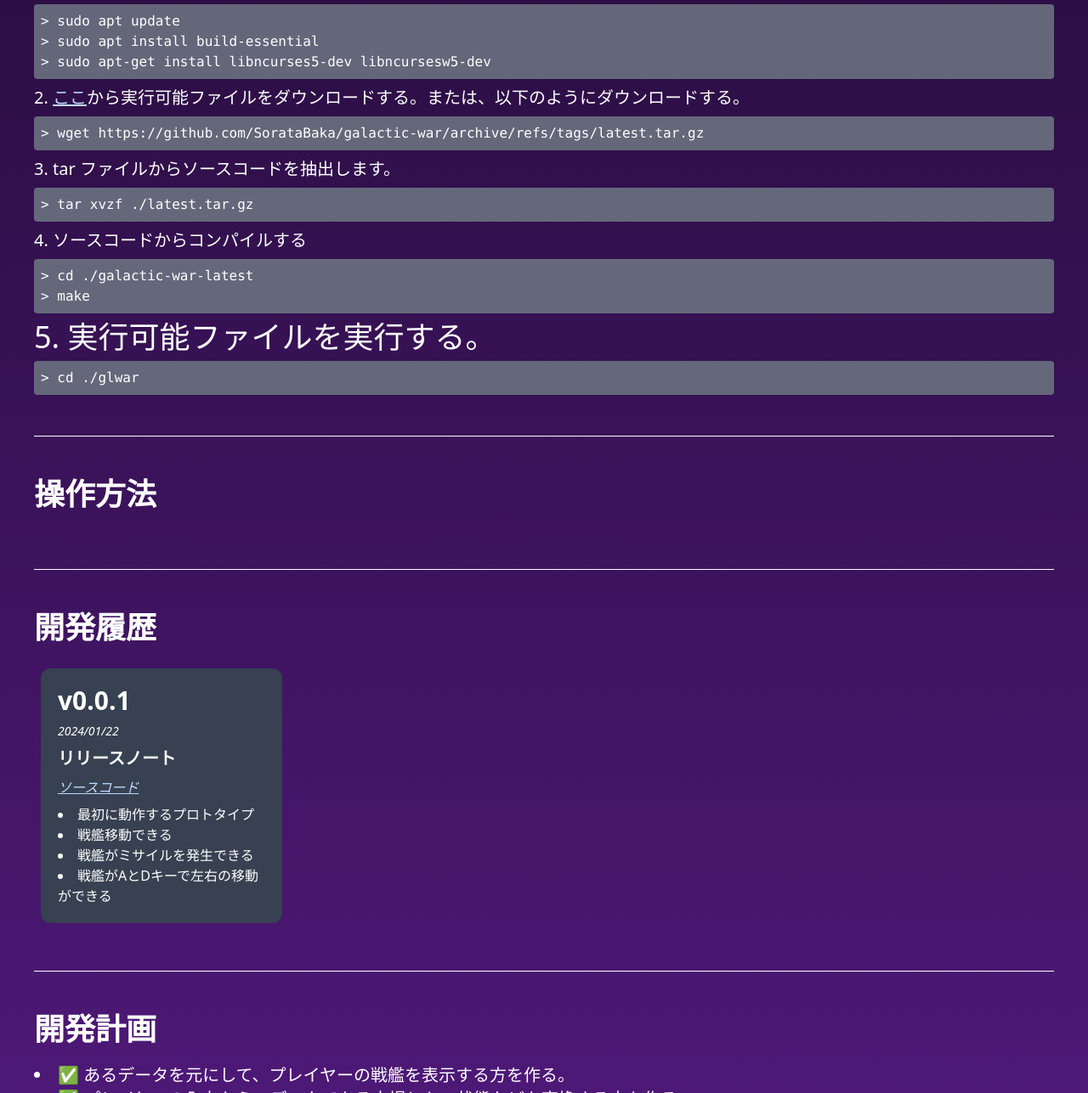
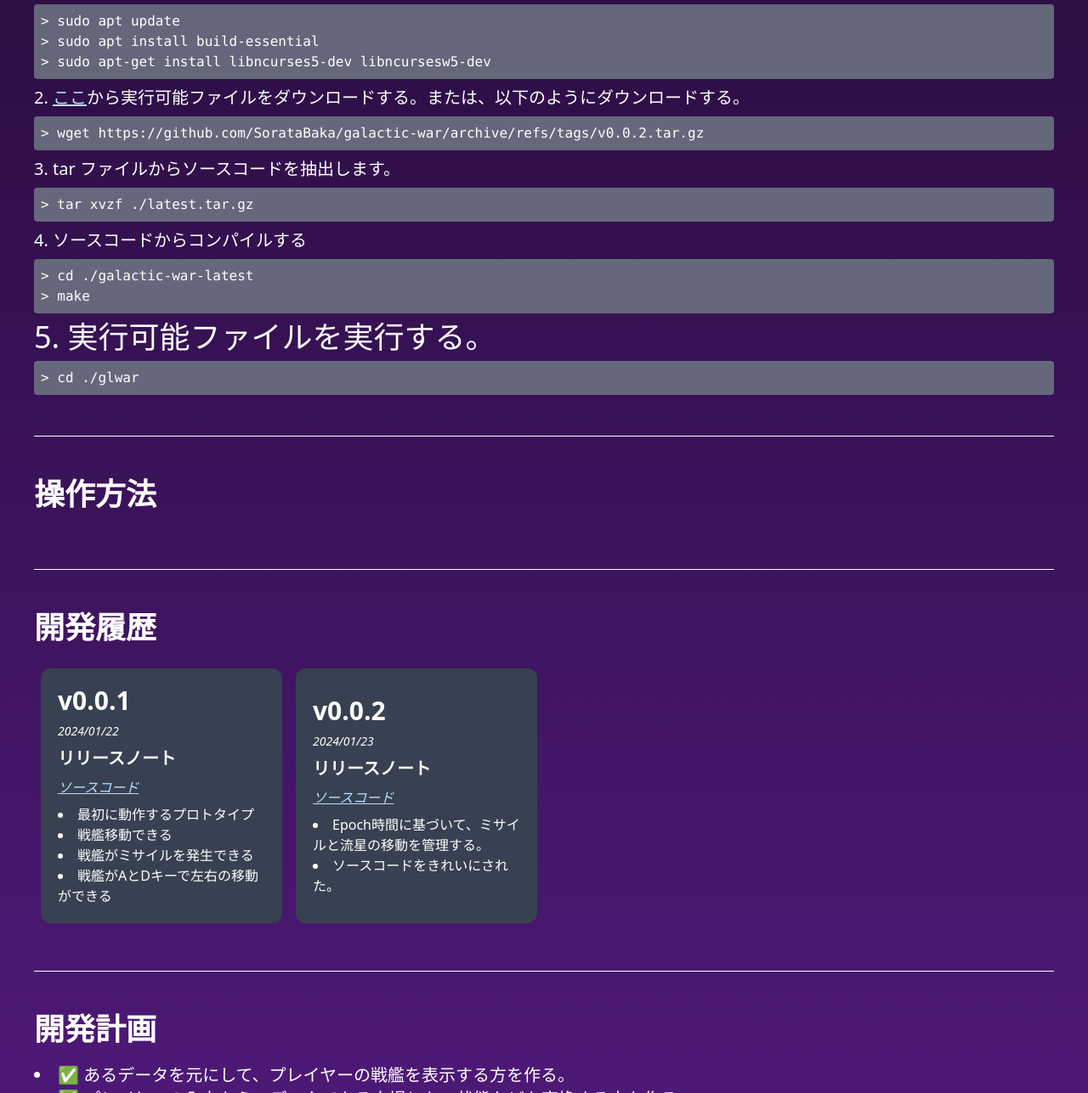
Before and after one commit to SorataBaka/galactic-war, a plain HTML site: page docs/index.html in a window 1280 px wide. Shown: the part 1727-3014 px from the top of the page at 85% size. Drawn offline with nearby package versions, Linux system fonts and the light colour scheme; a script that the page names is missing.

Commit message:
chore: updated docs

```diff
--- a/docs/index.html
+++ b/docs/index.html
@@ -58,7 +58,7 @@
         <h2 class="text-4xl font-bold mb-5">インストール</h2>
         <span class="italic text-xl font-thin">ゲームのソースコードはGitHubでホストされています。</span>
         <span class="italic text-xl font-thin">このガイドは Linux 向けに書かれています。 Windowsの場合は、<a class="underline text-blue-200"
-                href="https://github.com/SorataBaka/galactic-war/archive/refs/tags/latest.zip">ここ</a>からソースコードをダウンロードしてください。</span>
+                href="https://github.com/SorataBaka/galactic-war/archive/refs/tags/v0.0.2.zip">ここ</a>からソースコードをダウンロードしてください。</span>
         <div class="flex flex-col gap-2">
             <h3 class="text-2xl font-bold">実行ファイルをインストールする</h3>
             <p class="text-xl">1. <a class="underline text-blue-200"
@@ -77,10 +77,10 @@
                 <p>> sudo apt-get install libncurses5-dev libncursesw5-dev</p>
             </div>
             <p class="text-xl">2. <a class="underline text-blue-200"
-                    href="https://github.com/SorataBaka/galactic-war/archive/refs/tags/latest.tar.gz">ここ</a>から実行可能ファイルをダウンロードする。または、以下のようにダウンロードする。
+                    href="https://github.com/SorataBaka/galactic-war/archive/refs/tags/v0.0.2.tar.gz">ここ</a>から実行可能ファイルをダウンロードする。または、以下のようにダウンロードする。
             </p>
             <div class="bg-gray-500 rounded p-2 text-white font-mono bg-opacity-90">
-                <p>> wget https://github.com/SorataBaka/galactic-war/archive/refs/tags/latest.tar.gz</p>
+                <p>> wget https://github.com/SorataBaka/galactic-war/archive/refs/tags/v0.0.2.tar.gz</p>
             </div>
             <p class="text-xl">3. tar ファイルからソースコードを抽出します。</p>
             <div class="bg-gray-500 rounded p-2 text-white font-mono bg-opacity-90">
@@ -117,7 +117,16 @@
                     <li>戦艦がAとDキーで左右の移動ができる</li>
                 </ol>
             </div>
-
+            <div class="flex flex-col align-middle justify-center m-2 p-5 rounded-xl bg-gray-700 gap-2">
+                <h5 class="text-3xl font-extrabold">v0.0.2</h5>
+                <span class="text-sm italic">2024/01/23</span>
+                <h6 class="text-xl font-bold">リリースノート</h6>
+                <a class="text-blue-200 underline italic" href="https://github.com/SorataBaka/galactic-war/releases/tag/v0.0.2">ソースコード</a>
+                <ol class="list-disc list-inside">
+                    <li>Epoch時間に基づいて、ミサイルと流星の移動を管理する。</li>
+                    <li>ソースコードをきれいにされた。</li>
+                </ol>
+            </div>
         </div>
     </section>
     <hr class=" border-white">
```
Also changed, not shown: 1 other file.
